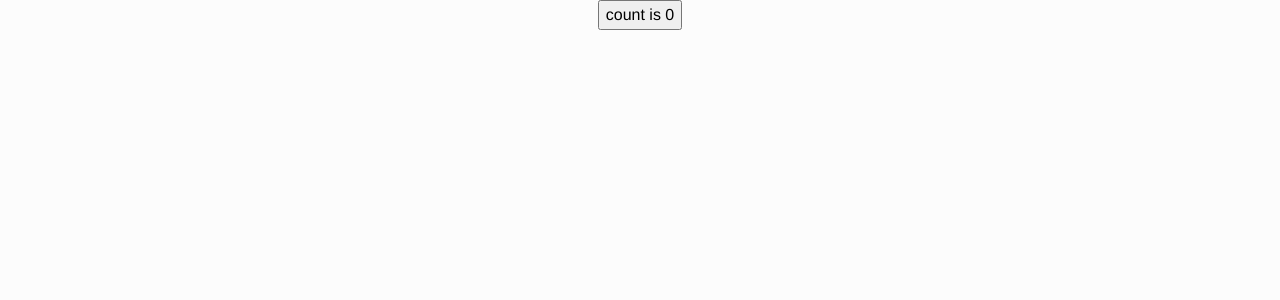
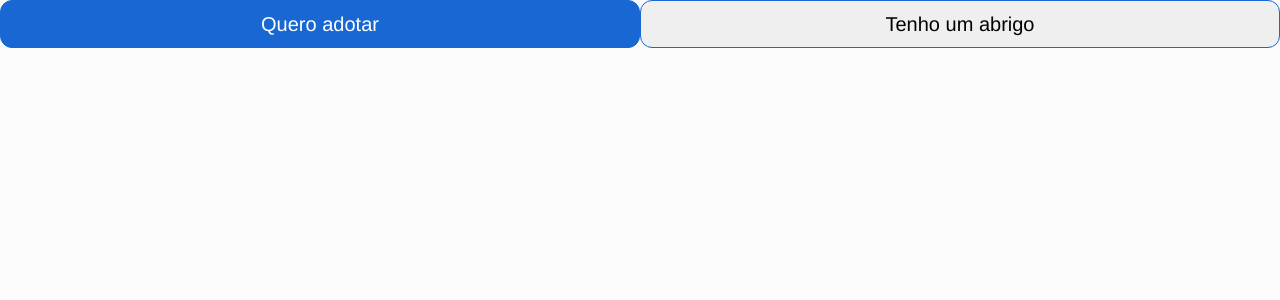
Before and after one commit to CesarZanellato/picles-spa, a React (Vite) app: page / in a window 1280 px wide. Shown: the top 300 px of the page. Built offline with nearby package versions, Linux system fonts and the light colour scheme.

Commit message:
criação do componente Button

```diff
--- a/src/App.tsx
+++ b/src/App.tsx
@@ -1,11 +1,14 @@
 import { useState } from 'react'
+import { Button } from './components/common/Button'
+import { ButtonVariant } from './components/common/Button/Button.constants'
 
 export function App() {
   const [count, setCount] = useState(0)
 
   return (
-    <button onClick={() => setCount((count) => count + 1)}>
-      count is {count}
-    </button>
+    <>
+    <Button variant={ButtonVariant.Default} onClick={() => setCount(count + 1)} >Quero adotar</Button>
+    <Button variant={ButtonVariant.Outlined} onClick={() => setCount(count + 1)} >Tenho um abrigo</Button>
+    </>
   )
 }
--- /dev/null
+++ b/src/components/common/Button/Button.constants.ts
@@ -0,0 +1,6 @@
+export enum ButtonVariant {
+  Default = "default",
+  Disabled = "disabled",
+  Outlined = "outlined",
+  Text = "text",
+}
--- /dev/null
+++ b/src/components/common/Button/Button.tsx
@@ -0,0 +1,18 @@
+import { ButtonHTMLAttributes } from "react"
+import styles from './Button.module.css'
+import { ButtonVariant } from "./Button.constants"
+
+interface IButton extends ButtonHTMLAttributes<HTMLButtonElement>{
+    variant?:ButtonVariant
+}
+
+export function Button({variant = ButtonVariant.Default, children, ...rest} : IButton){
+let buttonClass = styles.buttonBase
+switch(variant){
+    case ButtonVariant.Default: buttonClass += ` ${styles.buttonDefault}` ; break
+    case ButtonVariant.Disabled: buttonClass += ` ${styles.buttonDisabled}`; break
+    case ButtonVariant.Default: buttonClass += ` ${styles.buttonDefault}`; break
+    case ButtonVariant.Text: buttonClass += ` ${styles.buttonText}`; break
+}
+    return (<button className={buttonClass} {...rest}>{children}</button>)
+}
--- /dev/null
+++ b/src/components/common/Button/index.ts
@@ -0,0 +1 @@
+export * from './Button'
```
